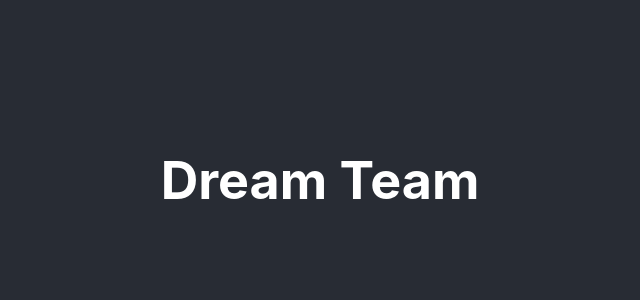
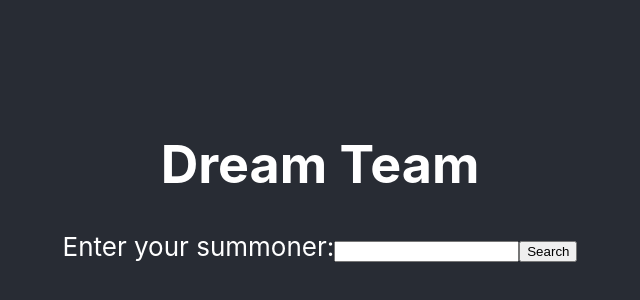
Before and after one commit to shkshitiz/DreamTeam, a React (Create React App) app in the folder dreamteam-app/: page / in a window 1280 px wide. Shown: the part 220-520 px from the top of the page, without its empty margins (320-960 px from the left). Built offline with nearby package versions, Linux system fonts and the light colour scheme.

Commit message:
created profile search box

```diff
--- a/dreamteam-app/src/App.js
+++ b/dreamteam-app/src/App.js
@@ -1,13 +1,12 @@
 import './App.css';
+import Profile from './components/Profile';
 
 function App() {
   return (
     <div className="App">
       <header className="App-header">
         <h1>Dream Team</h1>
-        <form action="">
-
-        </form>
+        <Profile />
       </header>
     </div>
   );
--- /dev/null
+++ b/dreamteam-app/src/components/Profile.js
@@ -0,0 +1,24 @@
+import {useState} from 'react'
+
+function Profile() {
+  const [summoner, setSummoner] = useState("")
+
+  const handleSubmit = (event) => {
+    event.preventDefault()
+  }
+
+  return (
+    <form onSubmit={handleSubmit}>
+      <label>Enter your summoner:
+        <input
+          type="text"
+          value={summoner}
+          onChange={(e) => setSummoner(e.target.value)}
+        />
+      </label>
+      <button>Search</button>
+    </form>
+  )
+}
+
+export default Profile
```
